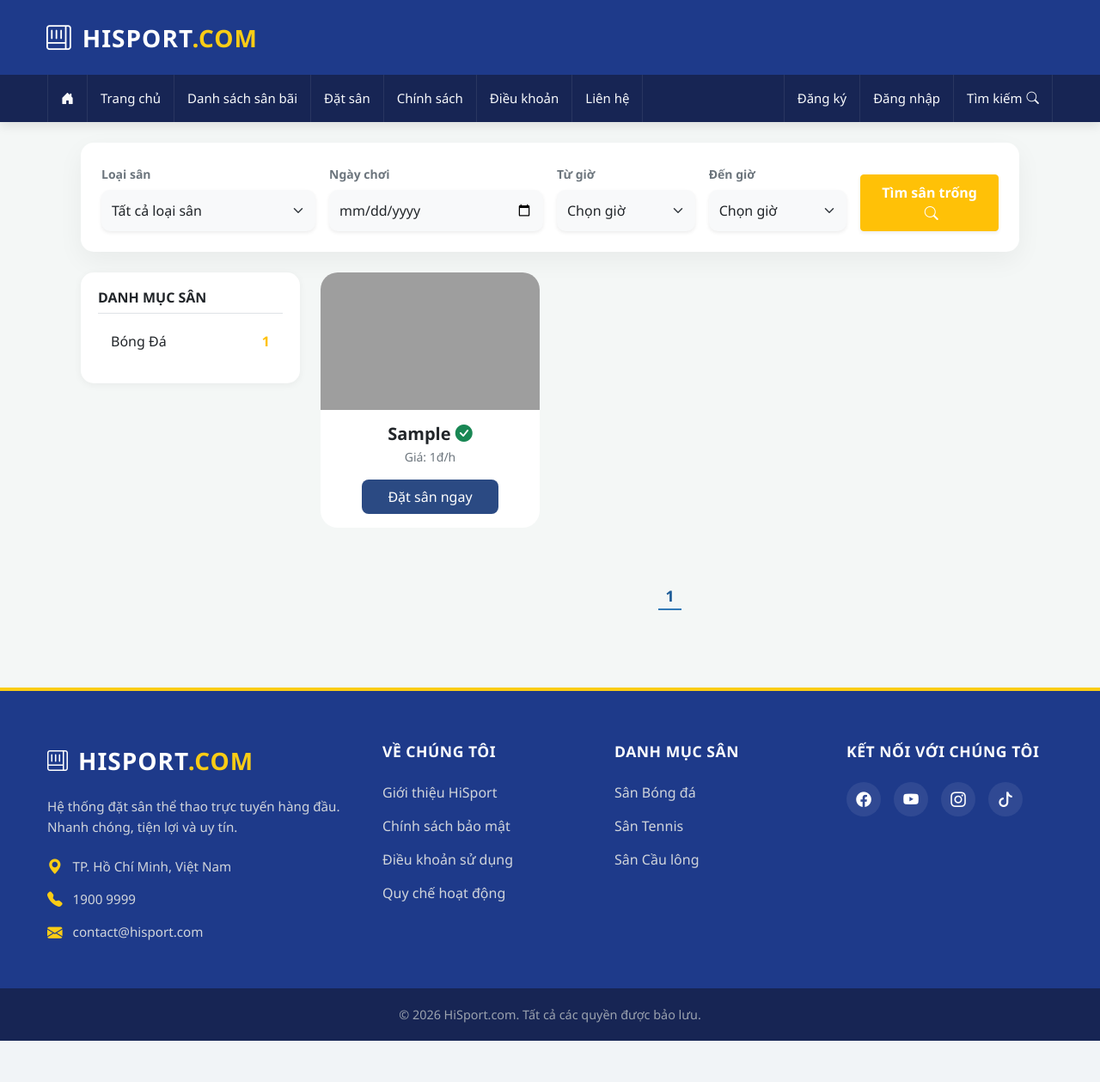
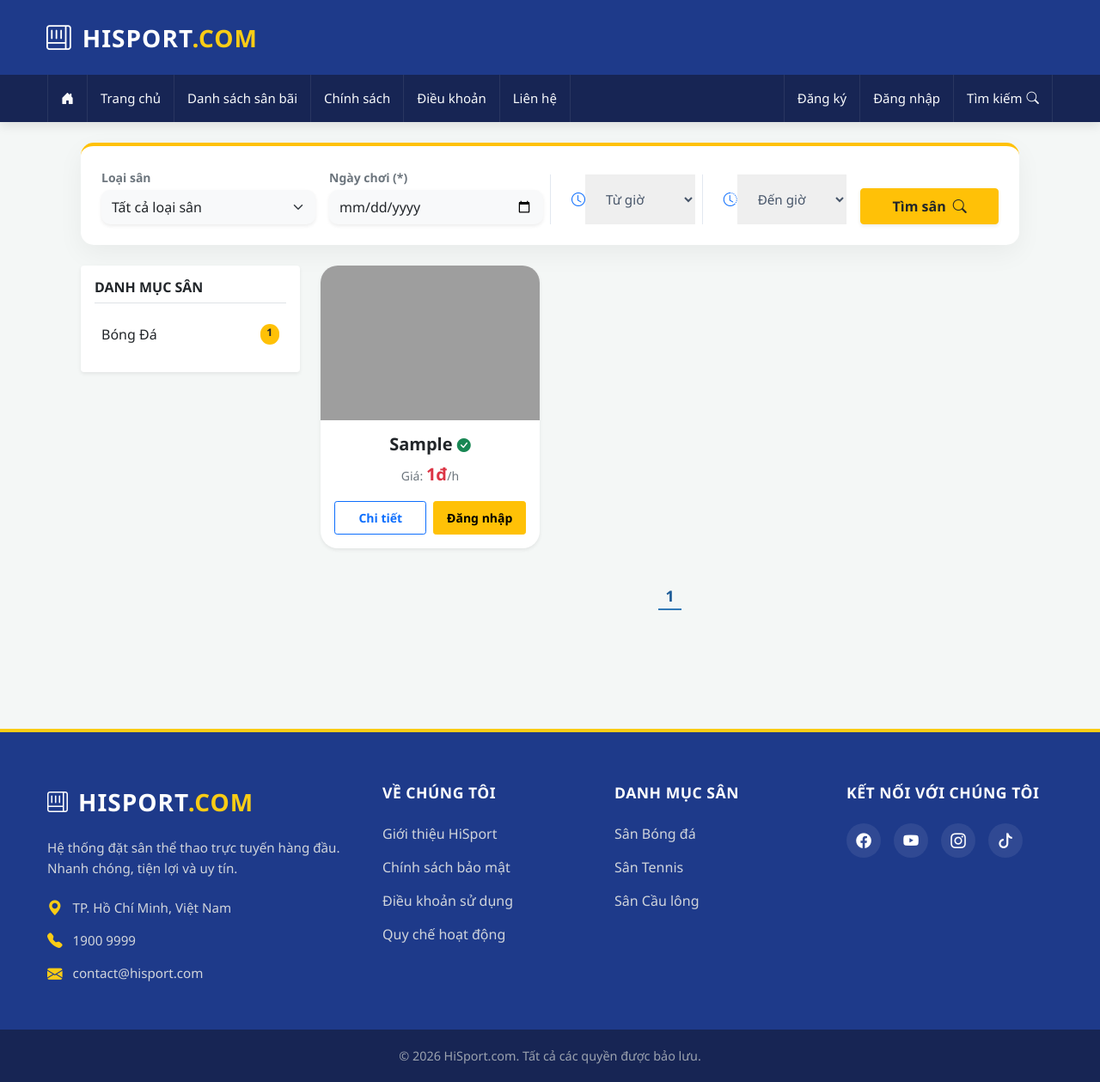
Before and after one commit to dangnhatnam123/SportsBookingApp, a Flask app: page /search in a window 1280 px wide. Shown: the whole page at 86% size. Before the commit the page ends 1211 px from the top, so only its background shows below. Run offline with Flask 3, Linux system fonts and the light colour scheme; tables that the repository leaves empty hold one stand-in row (values such as "Sample post"); grey boxes are pictures that could not be loaded.

Commit message:
fix search + models + html

```diff
--- a/app/dao.py
+++ b/app/dao.py
@@ -1,10 +1,11 @@
 import hashlib
+from datetime import datetime
 
 from sqlalchemy import func
 
 from app import db, app
 from sqlalchemy.exc import IntegrityError
-from app.models import NguoiDung, VaiTro, San, DatLich
+from app.models import NguoiDung, VaiTro, San, DatLich, TrangThaiDL, TrangThaiHoaDon, HoaDon
 import cloudinary.uploader
 
 
--- a/app/templates/layout/header.html
+++ b/app/templates/layout/header.html
@@ -21,7 +21,7 @@
                         <li><a href="/search?loai_san=CAU_LONG">Cầu lông</a></li>
                     </ul>
                 </li>
-                <li><a href="#">Đặt sân</a></li>
+<!--                <li><a href="#">Dịch vụ</a></li>-->
                 <li><a href="#">Chính sách</a></li>
                 <li><a href="#">Điều khoản</a></li>
                 <li><a href="#">Liên hệ</a></li>
@@ -30,6 +30,15 @@
             <ul class="right-menu">
 
                 {% if current_user.is_authenticated %}
+
+                <li style="margin-right: 10px;">
+                    <a href="/cart" class="position-relative d-flex align-items-center">
+                        <i class="bi bi-bag-check fs-5 me-1"></i> Giỏ hàng
+                        <span class="position-absolute top-0 start-100 translate-middle badge rounded-pill bg-warning text-dark cart-counter" style="font-size: 0.7rem; margin-top: 5px; margin-left: -5px;">
+                            {{ cart_stats.total_quantity if cart_stats else 0 }}
+                        </span>
+                    </a>
+                </li>
 
                 <li class="dropdown">
                     <a href="#" class="d-flex align-items-center">
--- a/app/templates/login.html
+++ b/app/templates/login.html
@@ -3,7 +3,7 @@
 <head>
     <meta charset="UTF-8">
     <meta name="viewport" content="width=device-width, initial-scale=1.0">
-    <title>Dang Nhap - SportBook</title>
+    <title>Dang Nhap - HisSport</title>
     <script src="https://cdn.tailwindcss.com"></script>
     <link rel="stylesheet" href="https://cdnjs.cloudflare.com/ajax/libs/font-awesome/6.4.0/css/all.min.css">
     <style>
--- a/app/templates/register.html
+++ b/app/templates/register.html
@@ -3,7 +3,7 @@
 <head>
     <meta charset="UTF-8">
     <meta name="viewport" content="width=device-width, initial-scale=1.0">
-    <title>Dang Ky - SportBook</title>
+    <title>Dang Ky - HiSport</title>
     <script src="https://cdn.tailwindcss.com"></script>
     <link rel="stylesheet" href="https://cdnjs.cloudflare.com/ajax/libs/font-awesome/6.4.0/css/all.min.css">
     <style>
--- a/app/templates/search.html
+++ b/app/templates/search.html
@@ -5,85 +5,104 @@
 {% block content %}
 <link rel="stylesheet" href="{{ url_for('static', filename='css/search.css') }}">
 
-<div class="container mt-4">
-    <div class="search-top-bar p-4 mb-4 bg-light rounded shadow-sm">
-        <form action="/booking" method="get" class="row g-3 align-items-end">
+<div class="container mt-4 mb-5">
+    <div class="search-top-bar p-4 mb-4 bg-light rounded shadow-sm border-top border-4 border-warning">
+        <form action="/search" method="get" class="row g-3 align-items-end">
             <div class="col-md-3">
-                <label class="small fw-bold">Loại sân</label>
-                <select name="loai_san" class="form-select border-0 shadow-sm">
+                <label class="small fw-bold text-secondary mb-1">Loại sân</label>
+                <select name="loai_san" class="form-select border-0 shadow-sm py-2">
                     <option value="">Tất cả loại sân</option>
                     {% for l in LoaiSan %}
-                    <option value="{{ l.name }}">{{ l.value }}</option>
+                    <option value="{{ l.name }}" {% if request.args.get('loai_san') == l.name %}selected{% endif %}>{{ l.value }}</option>
                     {% endfor %}
                 </select>
             </div>
             <div class="col-md-3">
-                <label class="small fw-bold">Ngày chơi</label>
-                <input type="date" name="ngay" class="form-control border-0 shadow-sm" required>
+                <label class="small fw-bold text-secondary mb-1">Ngày chơi (*)</label>
+                <input type="date" name="ngay" value="{{ request.args.get('ngay', '') }}" class="form-control border-0 shadow-sm py-2" required>
             </div>
-            <div class="col-md-2">
-                <label class="small fw-bold">Từ giờ</label>
-                <select name="gio_bd" class="form-select border-0 shadow-sm" required>
-                    <option value="">Chọn giờ</option>
-                    {% for h in range(5, 24) %}
-                    <option value="{{ h }}:00">{{ h }}:00</option>
-                    <option value="{{ h }}:30">{{ h }}:30</option>
-                    {% endfor %}
-                </select>
-            </div>
+            <div class="search-box-item border-left-line">
+                    <i class="bi bi-clock ms-3 text-primary"></i>
+                    <select name="gio_bd" class="form-select-custom" required>
+                        <option value="" selected disabled>Từ giờ</option>
+                        {% for hour in range(5, 22) %}
+                        <option value="{{ '%02d' % hour }}:00">{{ '%02d' % hour }}:00</option>
+                        {% endfor %}
+                    </select>
+                </div>
+
+                <div class="search-box-item border-left-line">
+                    <i class="bi bi-clock-history ms-3 text-primary"></i>
+                    <select name="gio_kt" class="form-select-custom" required>
+                        <option value="" selected disabled>Đến giờ</option>
+                        {% for hour in range(6, 23) %}
+                        <option value="{{ '%02d' % hour }}:00">{{ '%02d' % hour }}:00</option>
+                        {% endfor %}
+                    </select>
+                </div>
 
             <div class="col-md-2">
-                <label class="small fw-bold">Đến giờ</label>
-                <select name="gio_kt" class="form-select border-0 shadow-sm" required>
-                    <option value="">Chọn giờ</option>
-                    {% for h in range(5, 24) %}
-                    <option value="{{ h }}:00">{{ h }}:00</option>
-                    <option value="{{ h }}:30">{{ h }}:30</option>
-                    {% endfor %}
-                </select>
-            </div>
-            <div class="col-md-2">
-                <button type="submit" class="btn btn-warning w-100 fw-bold text-white shadow-sm py-2">
-                    Tìm sân trống <i class="bi bi-search ms-1"></i>
+                <button type="submit" class="btn btn-warning w-100 fw-bold text-dark shadow-sm py-2">
+                    Tìm sân <i class="bi bi-search ms-1"></i>
                 </button>
             </div>
         </form>
     </div>
 
     <div class="row">
-        <div class="col-md-3">
-            <div class="category-sidebar">
-                <h6 class="fw-bold border-bottom pb-2">DANH MỤC SÂN</h6>
+        <div class="col-md-3 d-none d-md-block">
+            <div class="category-sidebar bg-white p-3 rounded shadow-sm">
+                <h6 class="fw-bold border-bottom pb-2 mb-3">DANH MỤC SÂN</h6>
                 {% for s_type, count in stats %}
                 <a href="?loai_san={{ s_type.name }}"
-                   class="sidebar-link text-decoration-none text-dark">
+                   class="d-flex justify-content-between text-decoration-none text-dark mb-2 p-2 rounded hover-bg-light">
                     <span>{{ s_type.value }}</span>
-                    <span class="text-warning fw-bold">{{ count }}</span>
+                    <span class="badge bg-warning text-dark rounded-pill">{{ count }}</span>
                 </a>
                 {% endfor %}
             </div>
         </div>
 
         <div class="col-md-9">
-            <div class="row">
+            <div class="row g-4">
                 {% for s in danh_sach_san %}
-                <div class="col-md-4 mb-4">
-                    <div class="card san-card h-100">
-                        <img src="{{ s.hinh_anh }}" class="card-img-top">
-                        <div class="card-body text-center">
-                            <h5 class="fw-bold mb-1">{{ s.ten_san }} <i
-                                    class="bi bi-check-circle-fill text-success"></i></h5>
-                            <p class="text-muted small mb-3">Giá: {{ "{:,.0f}".format(s.gia_san_theo_gio) }}đ/h</p>
-                            <a href="/booking" class="btn-detail">Đặt sân ngay</a>
+                <div class="col-md-4">
+                    <div class="card san-card h-100 border-0 shadow-sm rounded-3 overflow-hidden">
+                        <img src="{{ s.hinh_anh }}" class="card-img-top" style="height: 180px; object-fit: cover;" alt="{{ s.ten_san }}">
+                        <div class="card-body text-center d-flex flex-column">
+                            <h5 class="fw-bold mb-2">{{ s.ten_san }} <i class="bi bi-check-circle-fill text-success fs-6"></i></h5>
+                            <p class="text-muted small mb-3">Giá: <span class="text-danger fw-bold fs-5">{{ "{:,.0f}".format(s.gia_san_theo_gio) }}đ</span>/h</p>
+
+                            <div class="mt-auto d-flex gap-2">
+                                <a href="/san/{{ s.id }}" class="btn btn-outline-primary w-50 fw-bold btn-sm py-2">
+                                    Chi tiết
+                                </a>
+
+                                {% if current_user.is_authenticated %}
+                                <button type="button" class="btn btn-success w-50 fw-bold btn-sm py-2"
+                                        onclick="addToCart('{{ s.id }}', '{{ s.ten_san }}', {{ s.gia_san_theo_gio }})">
+                                    Thêm vào giỏ
+                                </button>
+                                {% else %}
+                                <a href="/login?next={{ request.full_path }}" class="btn btn-warning w-50 fw-bold btn-sm py-2">
+                                    Đăng nhập
+                                </a>
+                                {% endif %}
+                            </div>
                         </div>
                     </div>
+                </div>
+                {% else %}
+                <div class="col-12 text-center py-5">
+                    <h4 class="text-secondary">Không tìm thấy sân phù hợp</h4>
                 </div>
                 {% endfor %}
             </div>
 
             <div class="my-pagination">
                 {% if current_page > 1 %}
-                <a href="{{ url_for('main_bp.booking_view', page=current_page-1, kw=kw, loai_san=loai_san, ngay=ngay, gio_bd=gio_bd, gio_kt=gio_kt) }}">Trang trước</a>
+                <a href="{{ url_for('main_bp.booking_view', page=current_page-1, kw=kw, loai_san=loai_san, ngay=ngay, gio_bd=gio_bd, gio_kt=gio_kt) }}">Trang
+                    trước</a>
                 {% endif %}
 
                 {% for i in range(1, pages + 1) %}
@@ -92,7 +111,8 @@
                 {% endfor %}
 
                 {% if current_page < pages %}
-                <a href="{{ url_for('main_bp.booking_view', page=current_page+1, kw=kw, loai_san=loai_san, ngay=ngay, gio_bd=gio_bd, gio_kt=gio_kt) }}">Trang sau</a>
+                <a href="{{ url_for('main_bp.booking_view', page=current_page+1, kw=kw, loai_san=loai_san, ngay=ngay, gio_bd=gio_bd, gio_kt=gio_kt) }}">Trang
+                    sau</a>
                 {% endif %}
             </div>
         </div>
```
Also changed, not shown: app/models.py (+38 -33 lines), app/static/js/main.js (deleted, +0 -44 lines), app/templates/main.html (+9 -23 lines), app/views.py (+7 -4 lines), app/templates/cart.html (added).
